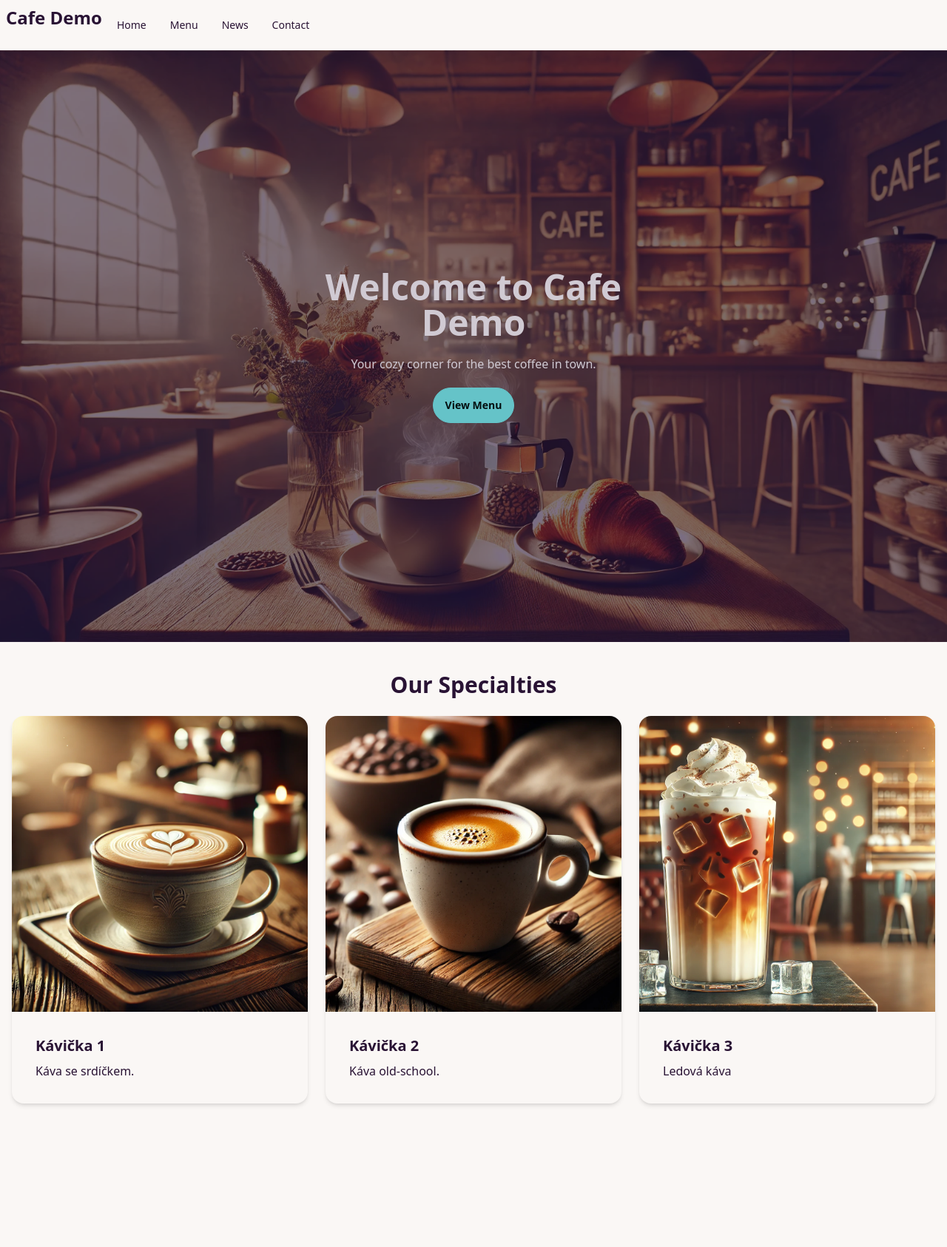
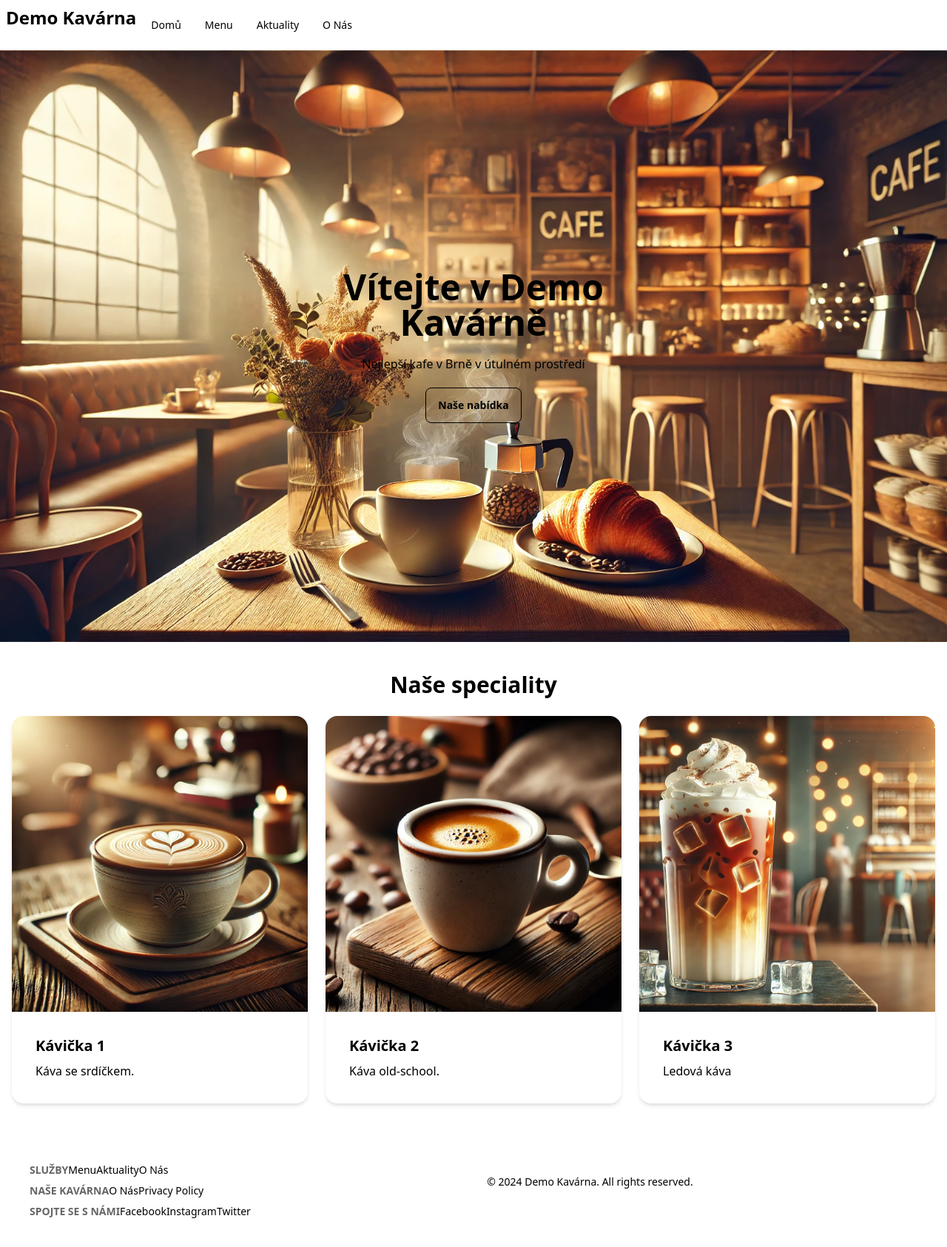
Before and after one commit to Lilleykuba/cafe-demo, a React (Vite) app: page / in a window 1280 px wide. Shown: the whole page at 74% size. Before the commit the page ends 1532 px from the top, so only its background shows below. Built offline with nearby package versions, Linux system fonts and the light colour scheme.

Commit message:
Translated to czech

```diff
--- a/index.html
+++ b/index.html
@@ -4,7 +4,7 @@
     <meta charset="UTF-8" />
     <link rel="icon" type="image/webp" href="/cafe-icon.webp" />
     <meta name="viewport" content="width=device-width, initial-scale=1.0" />
-    <title>Demo Cafe</title>
+    <title>Demo Kavárna</title>
   </head>
   <body>
     <div id="root"></div>
--- a/src/App.jsx
+++ b/src/App.jsx
@@ -5,6 +5,7 @@ import Home from "./pages/Home";
 import Menu from "./pages/Menu";
 import News from "./pages/News";
 import Contact from "./pages/Contact";
+import Footer from "./components/Footer";
 
 function App() {
   return (
@@ -16,6 +17,7 @@ function App() {
         <Route path="/news" element={<News />} />
         <Route path="/contact" element={<Contact />} />
       </Routes>
+      <Footer />
     </Router>
   );
 }
--- a/src/components/Footer.jsx
+++ b/src/components/Footer.jsx
@@ -6,28 +6,28 @@ function Footer() {
     <footer className="footer p-10 bg-base-200 text-base-content">
       <div className="container mx-auto">
         <div>
-          <span className="footer-title">Services</span>
+          <span className="footer-title">Služby</span>
           <Link to="/menu" className="link link-hover">
             Menu
           </Link>
           <Link to="/news" className="link link-hover">
-            News
+            Aktuality
           </Link>
           <Link to="/contact" className="link link-hover">
-            Contact
+            O Nás
           </Link>
         </div>
         <div>
-          <span className="footer-title">Company</span>
+          <span className="footer-title">Naše kavárna</span>
           <Link to="/" className="link link-hover">
-            About us
+            O Nás
           </Link>
           <Link to="/privacy-policy" className="link link-hover">
             Privacy Policy
           </Link>
         </div>
         <div>
-          <span className="footer-title">Social</span>
+          <span className="footer-title">Spojte se s námi</span>
           <a href="#" className="link link-hover">
             Facebook
           </a>
@@ -40,7 +40,9 @@ function Footer() {
         </div>
       </div>
       <div className="container mx-auto text-center mt-4">
-        <p>&copy; {new Date().getFullYear()} Cafe Demo. All rights reserved.</p>
+        <p>
+          &copy; {new Date().getFullYear()} Demo Kavárna. All rights reserved.
+        </p>
       </div>
     </footer>
   );
--- a/src/components/Navbar.jsx
+++ b/src/components/Navbar.jsx
@@ -10,22 +10,22 @@ function Navbar() {
         <div className="flex-none lg:flex">
           <div className="flex-1">
             <Link to="/" className="text-2xl font-bold">
-              Cafe Demo
+              Demo Kavárna
             </Link>
           </div>
           <div className="flex-none hidden lg:block">
             <ul className="menu menu-horizontal px-1">
               <li>
-                <Link to="/">Home</Link>
+                <Link to="/">Domů</Link>
               </li>
               <li>
                 <Link to="/menu">Menu</Link>
               </li>
               <li>
-                <Link to="/news">News</Link>
+                <Link to="/news">Aktuality</Link>
               </li>
               <li>
-                <Link to="/contact">Contact</Link>
+                <Link to="/contact">O Nás</Link>
               </li>
             </ul>
           </div>
@@ -67,7 +67,7 @@ function Navbar() {
             <ul className="menu menu-vertical p-2">
               <li>
                 <Link to="/" onClick={() => setMenuOpen(false)}>
-                  Home
+                  Domů
                 </Link>
               </li>
               <li>
@@ -77,12 +77,12 @@ function Navbar() {
               </li>
               <li>
                 <Link to="/news" onClick={() => setMenuOpen(false)}>
-                  News
+                  Aktuality
                 </Link>
               </li>
               <li>
                 <Link to="/contact" onClick={() => setMenuOpen(false)}>
-                  Contact
+                  O Nás
                 </Link>
               </li>
             </ul>
--- a/src/pages/Contact.jsx
+++ b/src/pages/Contact.jsx
@@ -5,26 +5,24 @@ import React from "react";
 function Contact() {
   return (
     <div className="container mx-auto p-4">
-      <h1 className="text-4xl font-bold mb-8 text-center">Contact Us</h1>
+      <h1 className="text-4xl font-bold mb-8 text-center">O Nás</h1>
       <div className="grid grid-cols-1 lg:grid-cols-2 gap-8">
         {/* Contact Information and Map */}
         <div>
-          <h2 className="text-2xl font-bold mb-4">Get in Touch</h2>
+          <h2 className="text-2xl font-bold mb-4">Spojte se s námi</h2>
           <p className="mb-2">
-            <span className="font-semibold">Address:</span> 123 Coffee Lane,
-            Bean Town
+            <span className="font-semibold">Adresa:</span> 123 Coffee Lane, Bean
+            Town
           </p>
           <p className="mb-2">
-            <span className="font-semibold">Phone:</span> (123) 456-7890
+            <span className="font-semibold">Telefon:</span> +420 123456789
           </p>
           <p className="mb-2">
-            <span className="font-semibold">Email:</span> info@cafedemo.com
+            <span className="font-semibold">Email:</span> demokavarna@gmail.com
           </p>
           <p className="mb-4">
-            We are open from{" "}
-            <span className="font-semibold">
-              Monday to Friday, 8 AM to 6 PM
-            </span>
+            Máme otevřeno:{" "}
+            <span className="font-semibold">Pondělí - Pátek, 8:00 - 18:00</span>
             .
           </p>
           {/* Embedded Google Map */}
@@ -42,7 +40,7 @@ function Contact() {
         </div>
         {/* Contact Form */}
         <div>
-          <h2 className="text-2xl font-bold mb-4">Send Us a Message</h2>
+          <h2 className="text-2xl font-bold mb-4">Napište nám</h2>
           <form
             name="contact"
             method="POST"
@@ -59,7 +57,7 @@ function Contact() {
             </div>
             <div className="form-control">
               <label className="label">
-                <span className="label-text">Your Name</span>
+                <span className="label-text">Vaše Jméno</span>
               </label>
               <input
                 type="text"
@@ -70,7 +68,7 @@ function Contact() {
             </div>
             <div className="form-control">
               <label className="label">
-                <span className="label-text">Your Email</span>
+                <span className="label-text">Váš Email</span>
               </label>
               <input
                 type="email"
@@ -81,7 +79,7 @@ function Contact() {
             </div>
             <div className="form-control">
               <label className="label">
-                <span className="label-text">Message</span>
+                <span className="label-text">Zpráva</span>
               </label>
               <textarea
                 name="message"
@@ -92,7 +90,7 @@ function Contact() {
             </div>
             <div>
               <button type="submit" className="btn btn-primary w-full">
-                Send Message
+                Odeslat Zprávu
               </button>
             </div>
           </form>
--- a/src/pages/Home.jsx
+++ b/src/pages/Home.jsx
@@ -16,13 +16,11 @@ function Home() {
         <div className="hero-content text-center text-neutral-content px-4">
           <div className="max-w-md">
             <h1 className="mb-5 text-3xl md:text-5xl font-bold">
-              Welcome to Cafe Demo
+              Vítejte v Demo Kavárně
             </h1>
-            <p className="mb-5">
-              Your cozy corner for the best coffee in town.
-            </p>
+            <p className="mb-5">Nejlepší kafe v Brně v útulném prostředí</p>
             <Link to="/menu" className="btn btn-primary">
-              View Menu
+              Naše nabídka
             </Link>
           </div>
         </div>
@@ -30,7 +28,7 @@ function Home() {
 
       <div className="container mx-auto my-10 px-4">
         <h2 className="text-2xl md:text-3xl font-bold text-center mb-6">
-          Our Specialties
+          Naše speciality
         </h2>
         <div className="grid grid-cols-1 md:grid-cols-2 lg:grid-cols-3 gap-6">
           <div className="card bg-base-100 shadow-md">
--- a/src/pages/Menu.jsx
+++ b/src/pages/Menu.jsx
@@ -21,7 +21,7 @@ function Menu() {
 
   return (
     <div className="container mx-auto p-4">
-      <h1 className="text-4xl font-bold mb-8 text-center">Our Menu</h1>
+      <h1 className="text-4xl font-bold mb-8 text-center">Naše Nabídka</h1>
       <div className="grid grid-cols-1 sm:grid-cols-2 lg:grid-cols-3 gap-6">
         {menuItems.map((item, index) => (
           <div key={index} className="card bg-base-100 shadow-md">
--- a/src/pages/News.jsx
+++ b/src/pages/News.jsx
@@ -24,7 +24,7 @@ function News() {
 
   return (
     <div className="container mx-auto p-4">
-      <h1 className="text-4xl font-bold mb-8 text-center">Latest News</h1>
+      <h1 className="text-4xl font-bold mb-8 text-center">Aktuality</h1>
       <div className="space-y-8">
         {newsPosts.map((post, index) => (
           <div key={index} className="card bg-base-100 shadow-md">
--- a/tailwind.config.js
+++ b/tailwind.config.js
@@ -5,6 +5,6 @@ module.exports = {
   },
   plugins: [require("daisyui")],
   daisyui: {
-    themes: ["cupcake"], // Choose a theme like 'light', 'dark', 'cupcake', etc.
+    themes: ["dark, cupcake"], // Choose a theme like 'light', 'dark', 'cupcake', etc.
   },
 };
```
